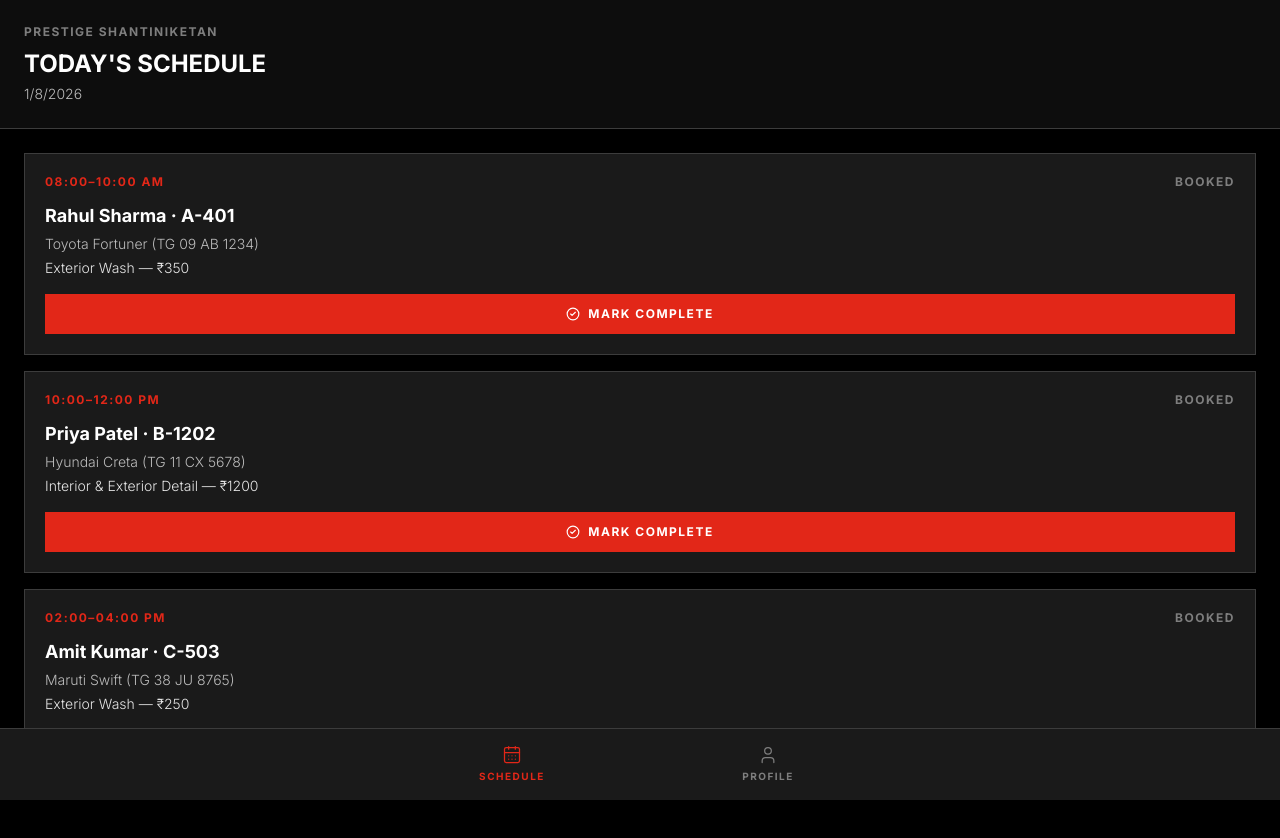
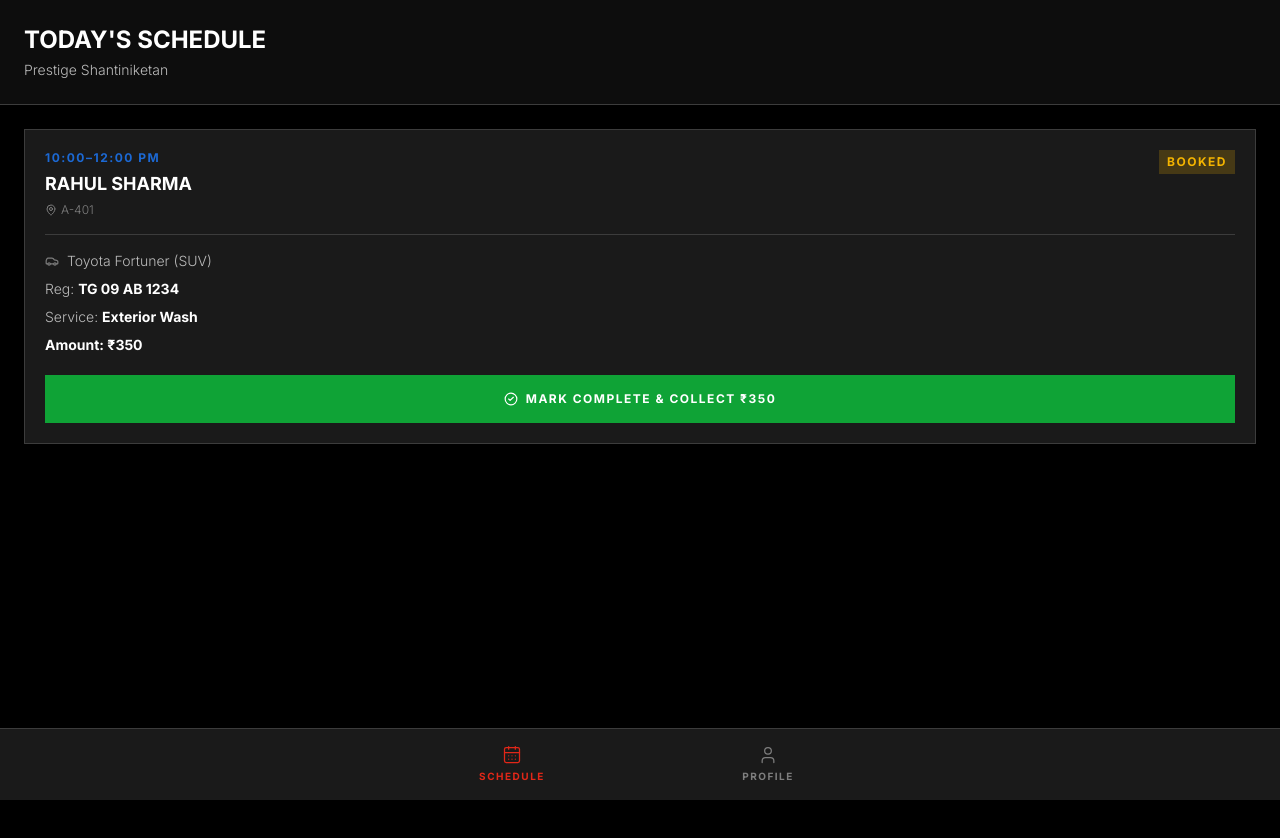
Before and after one commit to Devendradev44/Esate-Car-Wash, a Next.js app: page /staff-dashboard in a window 1280 px wide. Shown: the top 838 px of the page. Built offline with nearby package versions, Linux system fonts and the light colour scheme.

Commit message:
vehicle brands manual update working

```diff
--- a/src/app/(staff)/staff-dashboard/page.tsx
+++ b/src/app/(staff)/staff-dashboard/page.tsx
@@ -1,127 +1,68 @@
 "use client";
-
-import { useState } from "react";
-import { CheckCircle2, IndianRupee, X } from "lucide-react";
-
-// Mock Data for Staff's Daily View
-const todaysBookings = [
-  {
-    id: "b1", time: "08:00–10:00 AM", customer: "Rahul Sharma", flat: "A-401",
-    vehicle: "Toyota Fortuner", regNumber: "TG 09 AB 1234", service: "Exterior Wash", amount: 350, status: "BOOKED"
-  },
-  {
-    id: "b2", time: "10:00–12:00 PM", customer: "Priya Patel", flat: "B-1202",
-    vehicle: "Hyundai Creta", regNumber: "TG 11 CX 5678", service: "Interior & Exterior Detail", amount: 1200, status: "BOOKED"
-  },
-  {
-    id: "b3", time: "02:00–04:00 PM", customer: "Amit Kumar", flat: "C-503",
-    vehicle: "Maruti Swift", regNumber: "TG 38 JU 8765", service: "Exterior Wash", amount: 250, status: "BOOKED"
-  },
-];
+import { useState, useEffect } from "react";
+import { CheckCircle2, Clock, MapPin, Car } from "lucide-react";
+import { useStore } from "@/lib/store";
 
 export default function StaffDashboard() {
-  const [bookings, setBookings] = useState(todaysBookings);
-  const [showPaymentModal, setShowPaymentModal] = useState(false);
-  const [activeBooking, setActiveBooking] = useState<typeof todaysBookings[0] | null>(null);
+  const [mounted, setMounted] = useState(false);
+  useEffect(() => setMounted(true), []);
 
-  // Payment Form State
-  const [paymentMethod, setPaymentMethod] = useState("CASH");
-  const [amountReceived, setAmountReceived] = useState("");
+  const bookings = useStore((state) => state.bookings);
+  const completeBooking = useStore((state) => state.completeBooking);
 
-  const handleCompleteBooking = () => {
-    if (!activeBooking || !amountReceived) return;
+  if (!mounted) return null;
 
-    // Update booking status locally
-    setBookings(bookings.map(b =>
-      b.id === activeBooking.id ? { ...b, status: "COMPLETED" } : b
-    ));
-
-    // Close modal and reset
-    setShowPaymentModal(false);
-    setActiveBooking(null);
-    setAmountReceived("");
-  };
-
-  const inputClasses = "w-full bg-surface-card border border-hairline text-ink p-4 text-sm font-light focus:border-m-red focus:outline-none transition-colors appearance-none";
-  const labelClasses = "block text-xs font-bold uppercase tracking-machined text-muted mb-3";
-
-  // Get today's date in DD-MM-YYYY (IST format per FDR)
-  const todayIST = new Date().toLocaleDateString('en-IN', { timeZone: 'Asia/Kolkata' });
+  // Mock filter: Staff only sees bookings for their assigned community
+  const staffCommunity = "Prestige Shantiniketan";
+  const todaysBookings = bookings.filter(b => b.community === staffCommunity);
 
   return (
-    <div className="flex min-h-screen flex-col bg-canvas pb-20">
-      {/* Header */}
+    <div className="flex min-h-screen flex-col bg-canvas pb-24">
       <div className="border-b border-hairline bg-surface-soft p-6">
-        <p className="text-xs font-bold uppercase tracking-machined text-muted">Prestige Shantiniketan</p>
-        <h1 className="mt-2 text-2xl font-bold uppercase text-ink">Today's Schedule</h1>
-        <p className="mt-1 text-sm font-light text-body">{todayIST}</p>
+        <h1 className="text-2xl font-bold uppercase text-ink">Today's Schedule</h1>
+        <p className="mt-1 text-sm font-light text-body">{staffCommunity}</p>
       </div>
 
-      {/* Booking List */}
-      <div className="p-6 space-y-4">
-        {bookings.map(b => (
-          <div key={b.id} className={`border ${b.status === "COMPLETED" ? "border-success/30 bg-surface-soft" : "border-hairline bg-surface-card"} p-5`}>
-            <div className="flex items-center justify-between mb-3">
-              <span className="text-xs font-bold uppercase tracking-machined text-m-red">{b.time}</span>
-              {b.status === "COMPLETED" ? (
-                <span className="flex items-center gap-1 text-xs font-bold uppercase tracking-machined text-success"><CheckCircle2 size={14}/> Done</span>
-              ) : (
-                <span className="text-xs font-bold uppercase tracking-machined text-muted">{b.status}</span>
-              )}
+      <div className="flex-1 p-6 space-y-4">
+        {todaysBookings.length === 0 && (
+          <div className="text-center text-muted text-sm font-light mt-20">
+            No bookings scheduled for today.
+          </div>
+        )}
+
+        {todaysBookings.map(b => (
+          <div key={b.id} className={`border ${b.bookingStatus === "COMPLETED" ? "border-success/30 bg-success/5" : "border-hairline bg-surface-card"} p-5`}>
+            <div className="flex justify-between items-start mb-4">
+              <div>
+                <p className="text-xs font-bold uppercase tracking-machined text-m-blue-dark mb-1">{b.time}</p>
+                <h3 className="text-lg font-bold text-ink">{b.customer}</h3>
+                <p className="text-xs font-light text-muted mt-1 flex items-center gap-1"><MapPin size={12}/> {b.flat}</p>
+              </div>
+              <span className={`text-xs font-bold uppercase tracking-machined px-2 py-1 ${
+                b.bookingStatus === "COMPLETED" ? "bg-success/20 text-success" : "bg-warning/20 text-warning"
+              }`}>
+                {b.bookingStatus}
+              </span>
             </div>
 
-            <p className="text-lg font-bold text-ink">{b.customer} · {b.flat}</p>
-            <p className="text-sm font-light text-body mt-1">{b.vehicle} ({b.regNumber})</p>
-            <p className="text-sm font-light text-body-strong mt-1">{b.service} — ₹{b.amount}</p>
+            <div className="space-y-2 mb-5 border-t border-hairline pt-4">
+              <p className="text-sm font-light text-body flex items-center gap-2"><Car size={14} className="text-muted"/> {b.vehicle}</p>
+              <p className="text-sm font-light text-body">Reg: <span className="font-bold text-ink">{b.regNumber}</span></p>
+              <p className="text-sm font-light text-body">Service: <span className="font-bold text-ink">{b.service}</span></p>
+              <p className="text-sm font-bold text-ink">Amount: ₹{b.amount}</p>
+            </div>
 
-            {b.status === "BOOKED" && (
+            {b.bookingStatus === "BOOKED" && (
               <button
-                onClick={() => { setActiveBooking(b); setAmountReceived(String(b.amount)); setShowPaymentModal(true); }}
-                className="mt-4 flex w-full items-center justify-center gap-2 bg-m-red py-3 text-xs font-bold uppercase tracking-machined text-ink hover:brightness-110 transition-colors"
+                onClick={() => completeBooking(b.id)}
+                className="flex w-full items-center justify-center gap-2 bg-success py-4 text-xs font-bold uppercase tracking-machined text-ink hover:brightness-110 transition-colors"
               >
-                <CheckCircle2 size={14} /> Mark Complete
+                <CheckCircle2 size={14} /> Mark Complete & Collect ₹{b.amount}
               </button>
             )}
           </div>
         ))}
       </div>
-
-      {/* ================= PAYMENT COLLECTION MODAL ================= */}
-      {showPaymentModal && activeBooking && (
-        <div className="fixed inset-0 z-50 flex items-center justify-center bg-black/80 p-4">
-          <div className="w-full max-w-sm border border-hairline bg-surface-soft p-6">
-            <div className="flex items-center justify-between mb-6">
-              <h3 className="text-lg font-bold uppercase text-ink">Collect Payment</h3>
-              <button onClick={() => setShowPaymentModal(false)} className="text-muted hover:text-ink"><X size={20} /></button>
-            </div>
-
-            <p className="text-sm font-light text-body mb-1">Customer: <span className="text-ink font-bold">{activeBooking.customer}</span></p>
-            <p className="text-sm font-light text-body mb-6">Service: <span className="text-ink font-bold">{activeBooking.service}</span></p>
-
-            <div className="mb-4">
-              <label className={labelClasses}>Payment Method</label>
-              <select value={paymentMethod} onChange={(e) => setPaymentMethod(e.target.value)} className={inputClasses}>
-                <option value="CASH">Cash</option>
-                <option value="UPI">UPI</option>
-              </select>
-            </div>
-
-            <div className="mb-8">
-              <label className={labelClasses}>Amount Received (₹)</label>
-              <input
-                type="number"
-                value={amountReceived}
-                onChange={(e) => setAmountReceived(e.target.value)}
-                className={inputClasses}
-              />
-            </div>
-
-            <button onClick={handleCompleteBooking} className="flex w-full items-center justify-center gap-2 bg-success py-4 text-xs font-bold uppercase tracking-machined text-ink hover:brightness-110">
-              <IndianRupee size={14} /> Confirm & Complete
-            </button>
-          </div>
-        </div>
-      )}
     </div>
   );
 }
--- a/src/lib/store.ts
+++ b/src/lib/store.ts
@@ -2,7 +2,8 @@ import { create } from 'zustand';
 import { persist } from 'zustand/middleware';
 import { useState, useEffect } from 'react';
 
-// --- TYPES (Based on Prisma Schema) ---
+// --- TYPES ---
+type MockUser = { id: string; role: "CUSTOMER" | "STAFF" | "ADMIN"; name: string; phone?: string; email?: string };
 type CustomerVehicle = { id: string; category: string; brand: string; model: string; reg: string; isDefault: boolean };
 type CustomerAddress = { id: string; community: string; flat: string };
 type Community = { id: string; name: string; address: string; status: "ACTIVE" | "HIDDEN" };
@@ -19,9 +20,6 @@ type ExpenseItem = { id: string; date: string; name: string; category: string; a
 type StaffItem = { id: string; name: string; phone: string; community: string; pin: string; status: "ACTIVE" | "DISABLED" };
 
 // --- INITIAL MOCK DATA ---
-
-type MockUser = { id: string; role: "CUSTOMER" | "STAFF" | "ADMIN"; name: string; phone?: string; email?: string };
-
 const initialCommunities: Community[] = [
   { id: "c1", name: "Prestige Shantiniketan", address: "Whitefield Main Rd, Bangalore", status: "ACTIVE" },
   { id: "c2", name: "Sobha Halcyon", address: "Jalahalli, Bangalore", status: "ACTIVE" },
@@ -63,6 +61,10 @@ const initialStaff: StaffItem[] = [
 
 // --- THE STORE ---
 type AppStore = {
+  mockUser: MockUser | null;
+  setMockUser: (user: MockUser) => void;
+  logoutMockUser: () => void;
+
   communities: Community[];
   vehicles: VehicleCategory[];
   services: ServiceItem[];
@@ -72,12 +74,8 @@ type AppStore = {
   addresses: CustomerAddress[];
   customerGarage: CustomerVehicle[];
 
-
   // Actions
   addCommunity: (community: Community) => void;
-  mockUser: MockUser | null;
-  setMockUser: (user: MockUser) => void;
-  logoutMockUser: () => void;
   updateCommunityStatus: (id: string, status: "ACTIVE" | "HIDDEN") => void;
   addAddress: (address: CustomerAddress) => void;
   addCustomerVehicle: (vehicle: CustomerVehicle) => void;
@@ -85,14 +83,24 @@ type AppStore = {
   addBooking: (booking: BookingItem) => void;
   addExpense: (expense: ExpenseItem) => void;
   cancelBooking: (id: string) => void;
-  addVehicleCategory: (category: VehicleCategory) => void; // NEW
-  addVehicleBrand: (categoryId: string, brand: VehicleBrand) => void; // NEW
-  addVehicleModel: (categoryId: string, brandId: string, model: VehicleModel) => void; // NEW
+
+  addVehicleCategory: (category: VehicleCategory) => void;
+  addVehicleBrand: (categoryId: string, brand: VehicleBrand) => void;
+  addVehicleModel: (categoryId: string, brandId: string, model: VehicleModel) => void;
+  deleteVehicleCategory: (id: string) => void;
+  deleteVehicleBrand: (categoryId: string, brandId: string) => void;
+  deleteVehicleModel: (categoryId: string, brandId: string, modelId: string) => void;
+
+  completeBooking: (id: string) => void;
 };
 
 export const useStore = create<AppStore>()(
   persist(
     (set) => ({
+      mockUser: null,
+      setMockUser: (user) => set({ mockUser: user }),
+      logoutMockUser: () => set({ mockUser: null }),
+
       communities: initialCommunities,
       vehicles: initialVehicles,
       services: initialServices,
@@ -113,48 +121,66 @@ export const useStore = create<AppStore>()(
       updateCommunityStatus: (id, status) => set((state) => ({
         communities: state.communities.map(c => c.id === id ? { ...c, status } : c)
       })),
-      mockUser: null,
-      setMockUser: (user) => set({ mockUser: user }),
-      logoutMockUser: () => set({ mockUser: null }),
       addAddress: (newAddress) => set((state) => ({ addresses: [...state.addresses, newAddress] })),
       addCustomerVehicle: (newVehicle) => set((state) => ({ customerGarage: [...state.customerGarage, newVehicle] })),
       addService: (newService) => set((state) => ({ services: [...state.services, newService] })),
       addBooking: (newBooking) => set((state) => ({ bookings: [newBooking, ...state.bookings] })),
       addExpense: (newExpense) => set((state) => ({ expenses: [newExpense, ...state.expenses] })),
-            addVehicleCategory: (newCategory) => set((state) => ({ vehicles: [...state.vehicles, newCategory] })),
-
-      addVehicleBrand: (categoryId, newBrand) => set((state) => ({
-        vehicles: state.vehicles.map(cat =>
-          cat.id === categoryId ? { ...cat, brands: [...cat.brands, newBrand] } : cat
-        )
+      cancelBooking: (id) => set((state) => ({
+        bookings: state.bookings.map(b => b.id === id ? { ...b, bookingStatus: "CANCELLED" as const, paymentStatus: "REFUNDED" as const } : b)
       })),
 
-      addVehicleModel: (categoryId, brandId, newModel) => set((state) => ({
-        vehicles: state.vehicles.map(cat =>
-          cat.id === categoryId ? {
-            ...cat,
-            brands: cat.brands.map(brand =>
-              brand.id === brandId ? { ...brand, models: [...brand.models, newModel] } : brand
-            )
-          } : cat
-        )
+      // VEHICLES
+      addVehicleCategory: (newCategory) => set((state) => ({ vehicles: [...state.vehicles, newCategory] })),
+      addVehicleBrand: (categoryId, newBrand) => set((state) => ({
+        vehicles: state.vehicles.map(cat => cat.id === categoryId ? { ...cat, brands: [...cat.brands, newBrand] } : cat)
       })),
-      cancelBooking: (id) => set((state) => ({
-        bookings: state.bookings.map(b =>
-          b.id === id ? { ...b, bookingStatus: "CANCELLED" as const, paymentStatus: "REFUNDED" as const } : b
-        )
+      addVehicleModel: (categoryId, brandName, newModel) => set((state) => ({
+        vehicles: state.vehicles.map(cat => {
+          if (cat.id !== categoryId) return cat;
+
+          // Check if brand already exists by NAME
+          const brandExists = cat.brands.find(b => b.name === brandName);
+
+          if (brandExists) {
+            // Brand exists, just add the model
+            return {
+              ...cat,
+              brands: cat.brands.map(brand =>
+                brand.name === brandName ? { ...brand, models: [...brand.models, newModel] } : brand
+              )
+            };
+          } else {
+            // Brand doesn't exist, create it and add the model!
+            return {
+              ...cat,
+              brands: [...cat.brands, { id: `brand_${Date.now()}`, name: brandName, models: [newModel] }]
+            };
+          }
+        })
+      })),
+      deleteVehicleCategory: (id) => set((state) => ({ vehicles: state.vehicles.filter(c => c.id !== id) })),
+      deleteVehicleBrand: (categoryId, brandId) => set((state) => ({
+        vehicles: state.vehicles.map(c => c.id === categoryId ? { ...c, brands: c.brands.filter(b => b.id !== brandId) } : c)
+      })),
+      deleteVehicleModel: (categoryId, brandId, modelId) => set((state) => ({
+        vehicles: state.vehicles.map(c => c.id === categoryId ? {
+          ...c,
+          brands: c.brands.map(b => b.id === brandId ? { ...b, models: b.models.filter(m => m.id !== modelId) } : b)
+        } : c)
+      })),
+
+      // STAFF
+      completeBooking: (id) => set((state) => ({
+        bookings: state.bookings.map(b => b.id === id ? { ...b, bookingStatus: "COMPLETED" as const, paymentStatus: "PAID" as const } : b)
       })),
     }),
     {
-      // CHANGED NAME TO FORCE FRESH START - Fixes corrupted cache!
-      name: 'estate-car-wash-v2',
+      name: 'estate-car-wash-v4', // FORCED FRESH START
     }
   )
 );
 
-
-
-// Add this to the bottom of src/lib/store.ts
 export const useHydrated = () => {
   const [hydrated, setHydrated] = useState(false);
   useEffect(() => {
```
Also changed, not shown: src/app/(admin)/layout.tsx (+0 -16 lines), src/app/(admin)/vehicles/page.tsx (+18 -10 lines), src/app/api/vehicles/route.ts (+14 -7 lines).
